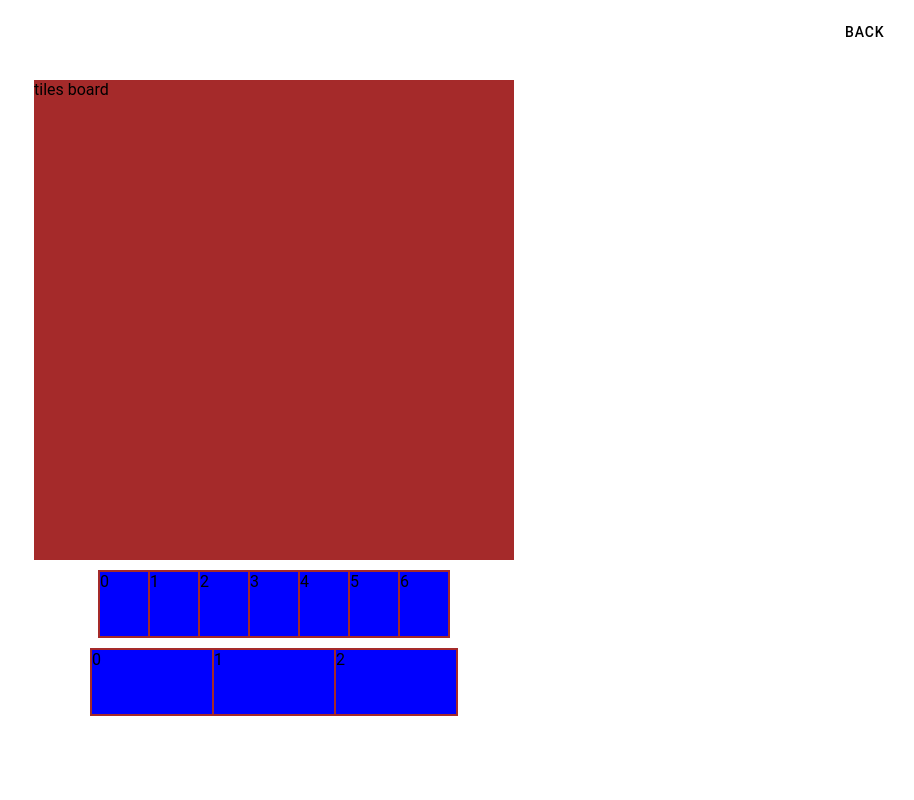
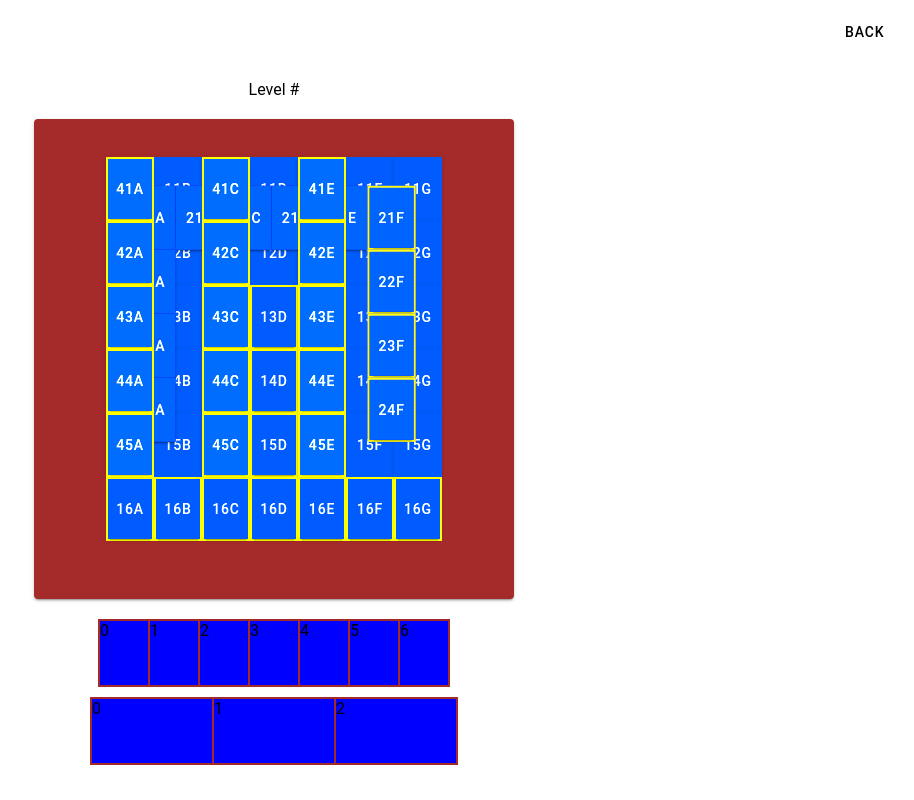
Before and after one commit to LacChe/sheep-project, a React (Vite) app: page /game in a window 1280 px wide. Shown: the whole page, without its empty margins (366-1280 px from the left). Built offline with nearby package versions, Linux system fonts and the light colour scheme.

Commit message:
tiles grid display and click engine

```diff
--- /dev/null
+++ b/src/components/TilesBoard.css
@@ -0,0 +1,14 @@
+.tiles-board {
+  background-color: brown;
+  height: calc(var(--tile-width) * 10);
+  max-height: calc(var(--tile-max-width) * 10);
+  width: calc(var(--tile-width) * 10);
+  max-width: calc(var(--tile-max-width) * 10);
+  padding-top: calc(var(--tile-max-width) * 0.8);
+}
+
+.tiles-board-row {
+  display: flex;
+  flex-direction: row;
+  overflow: visible;
+}
--- /dev/null
+++ b/src/components/TilesBoard.tsx
@@ -0,0 +1,148 @@
+import { IonButton, IonCard } from '@ionic/react';
+import React from 'react';
+
+import './TilesBoard.css';
+
+type TileBoardProps = { tiles: string[][][] };
+
+const TilesBoard: React.FC<TileBoardProps> = ({ tiles }) => {
+  const tileWidthCSS = getComputedStyle(document.body).getPropertyValue(
+    '--tile-width',
+  );
+  const tileHeightCSS = getComputedStyle(document.body).getPropertyValue(
+    '--tile-height',
+  );
+  const tileMaxWidthCSS = getComputedStyle(document.body).getPropertyValue(
+    '--tile-max-width',
+  );
+  const tileMaxHeightCSS = getComputedStyle(document.body).getPropertyValue(
+    '--tile-max-height',
+  );
+
+  function handleTileClick(
+    layerIndex: number,
+    rowIndex: number,
+    tileIndex: number,
+    tile: string,
+  ) {}
+
+  function isClickable(
+    layerIndex: number,
+    rowIndex: number,
+    tileIndex: number,
+  ) {
+    // check that there are no covering tiles on any layer above
+    for (
+      let checkingLayerIndex = layerIndex + 1;
+      checkingLayerIndex < tiles.length;
+      checkingLayerIndex++
+    ) {
+      if (layerIndex % 2 === checkingLayerIndex % 2) {
+        // for every row of same even-ess check same tile
+        if (tiles[checkingLayerIndex][rowIndex][tileIndex] !== '') return false;
+      }
+      // for every row of different even-ess check same tile and offsets
+      if (layerIndex % 2 !== checkingLayerIndex % 2) {
+        let offset = layerIndex % 2 !== 0 ? 1 : -1; // either shift back or forwards
+        if (
+          tiles[checkingLayerIndex][rowIndex][tileIndex] !== undefined &&
+          tiles[checkingLayerIndex][rowIndex][tileIndex] !== ''
+        )
+          return false;
+        if (
+          tiles[checkingLayerIndex][rowIndex + offset]?.[tileIndex] !==
+            undefined &&
+          tiles[checkingLayerIndex][rowIndex + offset]?.[tileIndex] !== ''
+        )
+          return false;
+        if (
+          tiles[checkingLayerIndex][rowIndex][tileIndex + offset] !==
+            undefined &&
+          tiles[checkingLayerIndex][rowIndex][tileIndex + offset] !== ''
+        )
+          return false;
+        if (
+          tiles[checkingLayerIndex][rowIndex + offset]?.[tileIndex + offset] !==
+            undefined &&
+          tiles[checkingLayerIndex][rowIndex + offset]?.[tileIndex + offset] !==
+            ''
+        )
+          return false;
+      }
+    }
+    return true;
+  }
+
+  function tileDisplay(
+    layerIndex: number,
+    rowIndex: number,
+    tileIndex: number,
+    tile: string,
+  ) {
+    const clickable: boolean = isClickable(layerIndex, rowIndex, tileIndex);
+    return (
+      <IonButton
+        className="tile"
+        style={{
+          visibility: `${tile === '' ? 'hidden' : 'visible'}`,
+          pointerEvents: `${clickable ? 'auto' : 'none'}`,
+          // clickable tiles are highlited with bright border
+          border: `${clickable ? '2px solid yellow' : 'none'}`,
+          // tiles get darker the further down they are
+          filter: `brightness(${
+            130 - (tiles.length - (layerIndex + 1)) * 10
+          }%)`,
+        }}
+        onClick={() => handleTileClick(layerIndex, rowIndex, tileIndex, tile)}
+        key={`tile-${layerIndex}-${rowIndex}-${tileIndex}`}
+      >
+        {tile}
+      </IonButton>
+    );
+  }
+
+  return (
+    <IonCard className="tiles-board">
+      {tiles.map((layer, layerIndex) => (
+        // LAYER
+        <div
+          style={{
+            transform: `translate(${
+              // shift every other row offset x by half tile
+              layerIndex % 2 === 0
+                ? '0'
+                : `min(calc(${tileWidthCSS}*0.45), calc(${tileMaxWidthCSS}*0.45))`
+            }, calc(${-100 * layerIndex}%))`,
+            pointerEvents: 'none',
+          }}
+        >
+          {layer.map((row, rowIndex) => (
+            // ROW
+            <div
+              style={{
+                transform: `translate(0, ${
+                  // shift every other row offset y by half tile
+                  layerIndex % 2 === 0
+                    ? '0'
+                    : `min(calc(${tileHeightCSS}*0.45), calc(${tileMaxHeightCSS}*0.45))`
+                })`,
+                pointerEvents: 'none',
+              }}
+              key={`row-${layerIndex}-${rowIndex}`}
+              className="tiles-board-row ion-justify-content-center"
+            >
+              {row.map((tile, tileIndex) =>
+                // TILE
+                tileDisplay(layerIndex, rowIndex, tileIndex, tile),
+              )}
+            </div>
+            // END ROW
+          ))}
+        </div>
+        // END LAYER
+      ))}
+    </IonCard>
+  );
+};
+
+export default TilesBoard;
--- a/src/pages/Game.css
+++ b/src/pages/Game.css
@@ -1,24 +1,9 @@
-:root {
-  --tile-width: 9vw;
-  --tile-max-width: 48px;
-  --tile-height: 12vw;
-  --tile-max-height: 64px;
-}
-
 .game-content {
   display: flex;
   flex-direction: column;
   align-items: center;
   justify-content: center;
   gap: 10px;
-}
-
-.tiles-board {
-  background-color: brown;
-  height: calc(var(--tile-width) * 10);
-  max-height: calc(var(--tile-max-width) * 10);
-  width: calc(var(--tile-width) * 10);
-  max-width: calc(var(--tile-max-width) * 10);
 }
 
 .tile-row,
@@ -32,6 +17,8 @@
 }
 
 .tile {
+  --border-radius: 0;
+  margin: 0;
   background-color: blue;
   width: var(--tile-width);
   max-width: var(--tile-max-width);
--- a/src/pages/Game.tsx
+++ b/src/pages/Game.tsx
@@ -9,11 +9,38 @@ import {
 } from '@ionic/react';
 import React from 'react';
 import './Game.css';
+import TilesBoard from '../components/TilesBoard';
 
 type GameProps = { loadSave: boolean };
 
 const Game: React.FC<GameProps> = ({ loadSave = false }) => {
   const router = useIonRouter();
+  const tempTilesInBoard = [
+    [
+      ['11a', '11b', '11c', '11d', '11e', '11f', '11g'],
+      ['12a', '12b', '12c', '12d', '12e', '12f', '12g'],
+      ['13a', '13b', '13c', '13d', '13e', '13f', '13g'],
+      ['14a', '14b', '14c', '14d', '14e', '14f', '14g'],
+      ['15a', '15b', '15c', '15d', '15e', '15f', '15g'],
+      ['16a', '16b', '16c', '16d', '16e', '16f', '16g'],
+    ],
+    [
+      ['21a', '21b', '21c', '21d', '21e', '21f', ''],
+      ['22a', '', '', '', '', '22f', ''],
+      ['23a', '', '', '', '', '23f', ''],
+      ['24a', '', '', '', '', '24f', ''],
+      ['', '', '', '', '', '', ''],
+      ['', '', '', '', '', '', ''],
+    ],
+    [
+      ['41a', '', '41c', '', '41e', '', ''],
+      ['42a', '', '42c', '', '42e', '', ''],
+      ['43a', '', '43c', '', '43e', '', ''],
+      ['44a', '', '44c', '', '44e', '', ''],
+      ['45a', '', '45c', '', '45e', '', ''],
+      ['', '', '', '', '', '', ''],
+    ],
+  ];
   const tempTilesInRow = [0, 1, 2, 3, 4, 5, 6];
   const tempAbilityButtons = [0, 1, 2];
 
@@ -34,7 +61,8 @@ const Game: React.FC<GameProps> = ({ loadSave = false }) => {
       </IonHeader>
       <IonContent className="ion-padding">
         <div className="game-content">
-          <div className="tiles-board">tiles board</div>
+          <div>Level #</div>
+          <TilesBoard tiles={tempTilesInBoard} />
           <div className="tile-row">
             {tempTilesInRow.map((tile) => (
               <div className="tile" key={tile}>
--- a/src/theme/variables.css
+++ b/src/theme/variables.css
@@ -1,2 +1,9 @@
 /* For information on how to create your own theme, please see:
 http://ionicframework.com/docs/theming/ */
+
+:root {
+  --tile-width: 9vw;
+  --tile-max-width: 48px;
+  --tile-height: 12vw;
+  --tile-max-height: 64px;
+}
```
